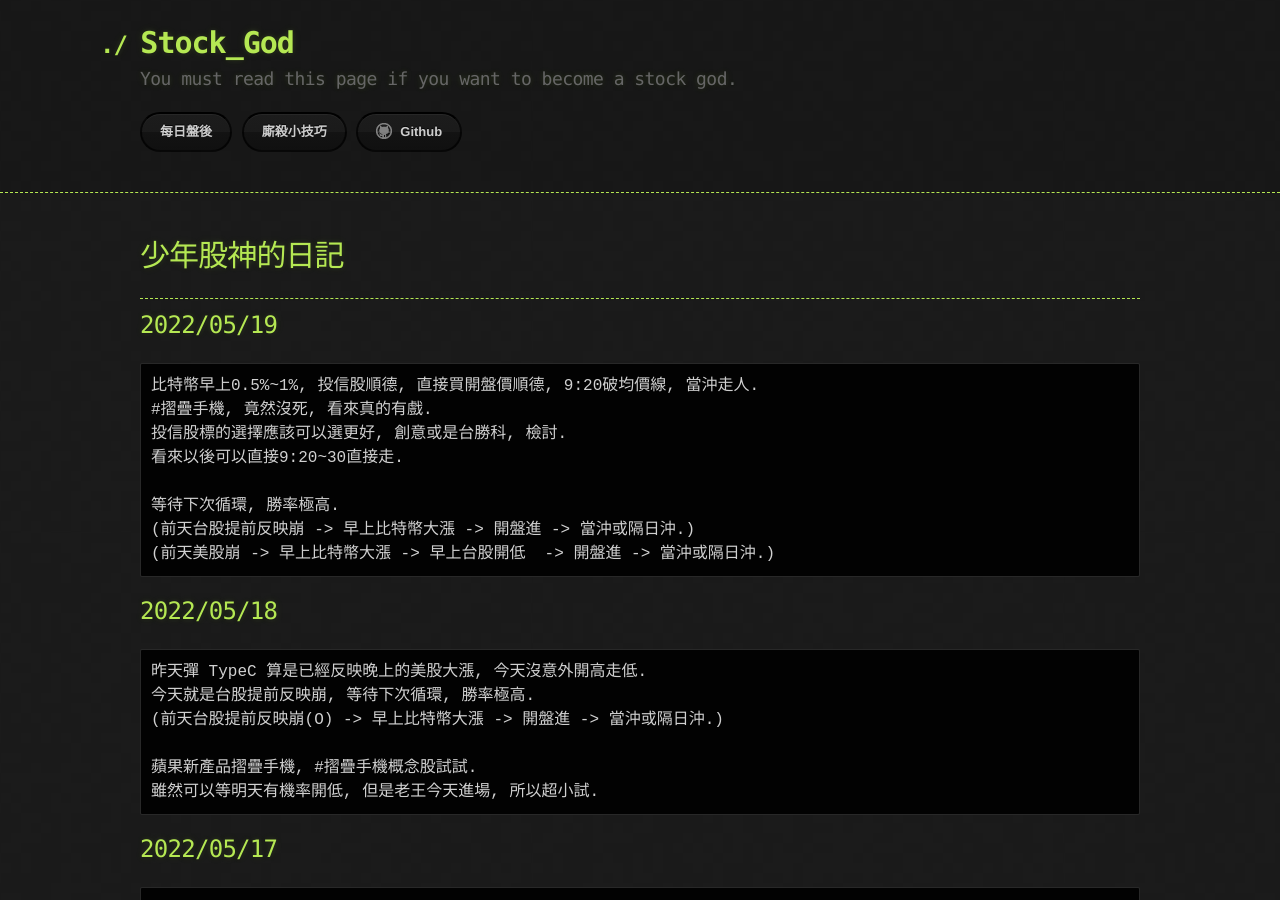
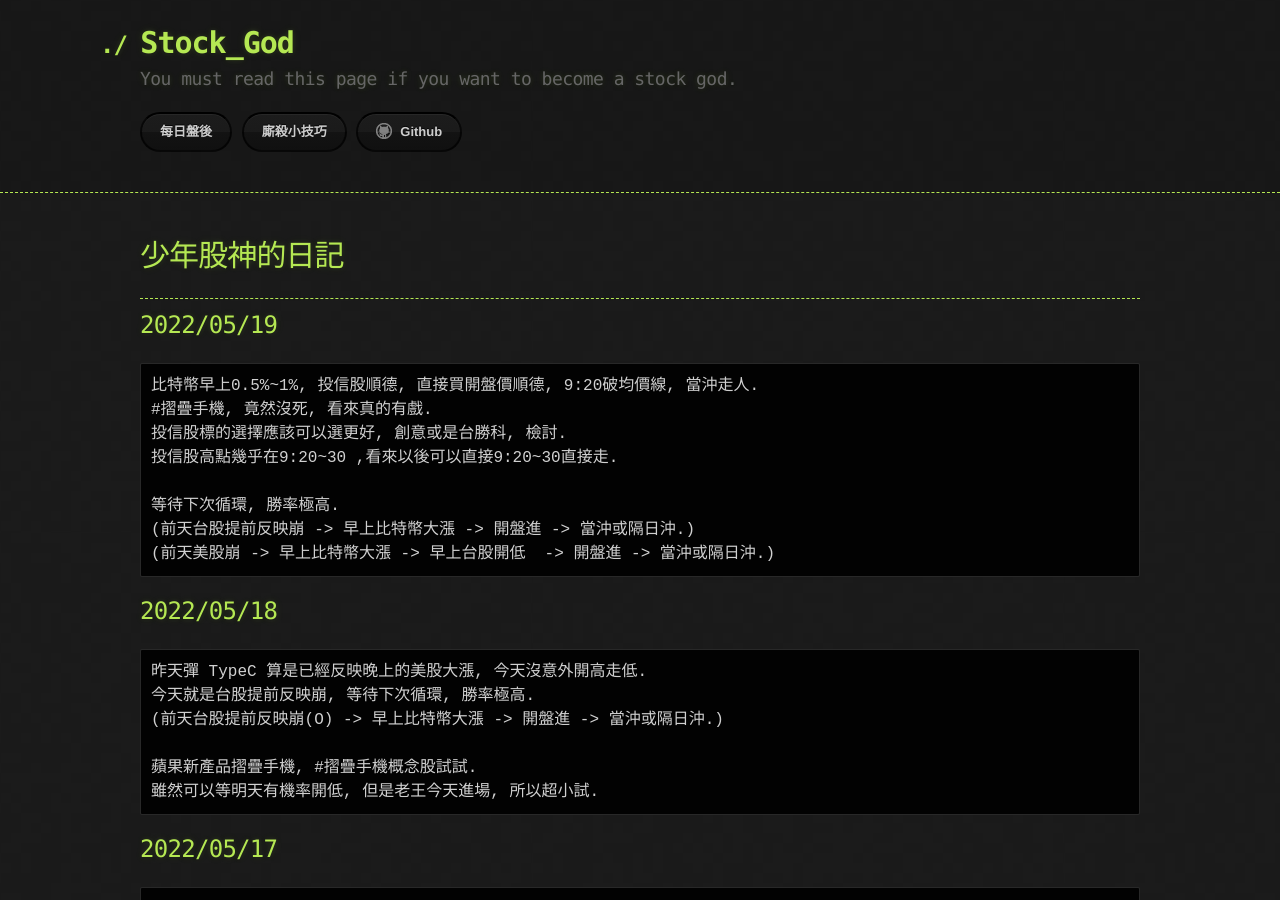
Before and after one commit to lepg5487/Stock_God, a Jekyll site: the page built from index.md, in a window 1280 px wide and 900 px high. Built offline with Jekyll 4.4.1, drawn with Linux system fonts in a browser that asks for light colours; our own code applies the rules of GitHub Pages for plain Markdown files.

Commit message:
Update index.md

```diff
--- a/index.md
+++ b/index.md
@@ -11,7 +11,7 @@ layout: testlayouts
 比特幣早上0.5%~1%, 投信股順德, 直接買開盤價順德, 9:20破均價線, 當沖走人.
 #摺疊手機, 竟然沒死, 看來真的有戲.
 投信股標的選擇應該可以選更好, 創意或是台勝科, 檢討.
-看來以後可以直接9:20~30直接走.
+投信股高點幾乎在9:20~30 ,看來以後可以直接9:20~30直接走.
 
 等待下次循環, 勝率極高.
 (前天台股提前反映崩 -> 早上比特幣大漲 -> 開盤進 -> 當沖或隔日沖.)
```
